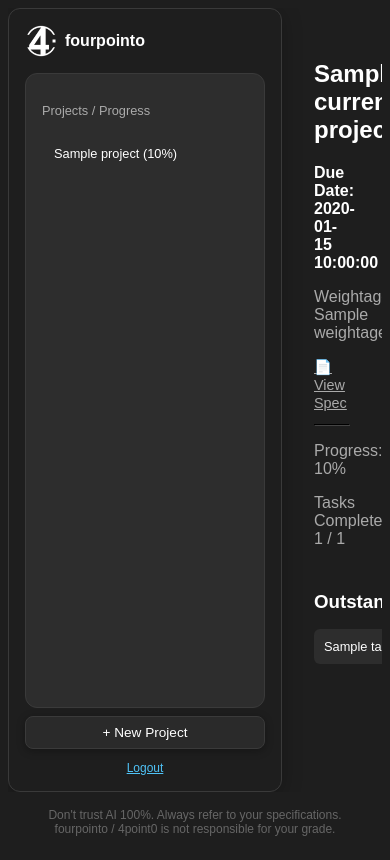
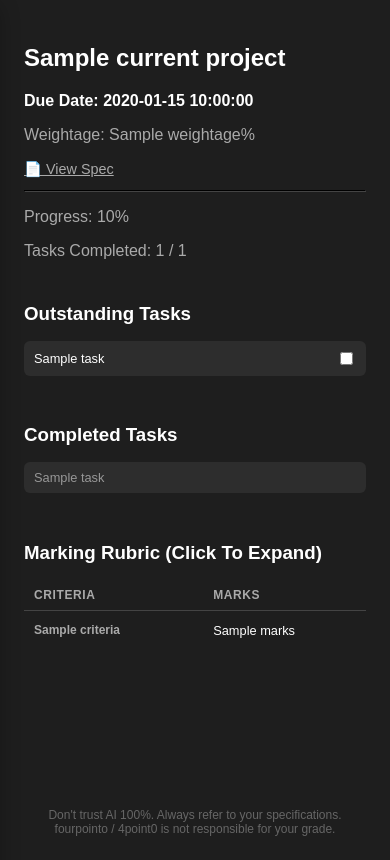
Before and after one commit to Zeyrian/fourpointo, a Flask app: template templates/index.html in a window 390 px wide. Run offline with Flask 3, Linux system fonts and the light colour scheme; the template is opened without the code that fills it: most values are stand-ins (such as "Sample title", 1, 10 or a date in 2020).

Commit message:
Mobile compatibility

```diff
--- a/static/script.js
+++ b/static/script.js
@@ -147,3 +147,8 @@ function openRubricModal(row) {
 
     document.getElementById('rubric-modal').style.display = 'flex';
 }
+
+function toggleSidebar() {
+    document.getElementById('sidebar').classList.toggle('open');
+    document.getElementById('sidebar-overlay').classList.toggle('open');
+  }
--- a/static/style.css
+++ b/static/style.css
@@ -376,3 +376,61 @@ body {
     justify-content: center;
     z-index: 1000;
 }
+
+@media (max-width: 768px) {
+    .sidebar {
+      position: fixed;
+      top: 0; left: 0;
+      height: 100vh;
+      z-index: 200;
+      transform: translateX(-100%);
+      transition: transform 0.25s ease;
+      background: #1e1e1e;
+      width: 260px;
+    }
+
+    .sidebar.open {
+      transform: translateX(0);
+    }
+
+    .sidebar-overlay {
+      display: none;
+      position: fixed;
+      inset: 0;
+      background: rgba(0,0,0,0.5);
+      z-index: 199;
+    }
+
+    .sidebar-overlay.open {
+      display: block;
+    }
+
+    .hamburger-btn {
+      display: flex;
+    }
+
+    .content {
+      padding: 16px;
+    }
+
+    .task-columns {
+      grid-template-columns: 1fr;
+    }
+  }
+
+
+  .hamburger-btn {
+    display: none;
+    position: fixed;
+    top: 12px; left: 12px;
+    z-index: 300;
+    background: #2d2d2d;
+    border: 1px solid #3a3a3a;
+    border-radius: 8px;
+    color: white;
+    width: 36px; height: 36px;
+    align-items: center;
+    justify-content: center;
+    cursor: pointer;
+    font-size: 1.1rem;
+  }
--- a/templates/index.html
+++ b/templates/index.html
@@ -8,8 +8,10 @@
     <link rel="stylesheet" href="{{ url_for('static', filename='style.css') }}">
 </head>
 <body>
+    <button class="hamburger-btn" id="hamburger-btn" onclick="toggleSidebar()">☰</button>
+    <div class="sidebar-overlay" id="sidebar-overlay" onclick="toggleSidebar()"></div>
     <div class="main">
-        <div class="sidebar">
+        <div class="sidebar" id="sidebar">
             <div style="display: flex; align-items: center; gap: 8px; margin-bottom: 8px;">
                 <img src="{{ url_for('static', filename='4point0-removebg-preview.png') }}" height="32" width="32">
                 <span style="font-weight: bold; font-size: 1rem;">fourpointo</span>
```
